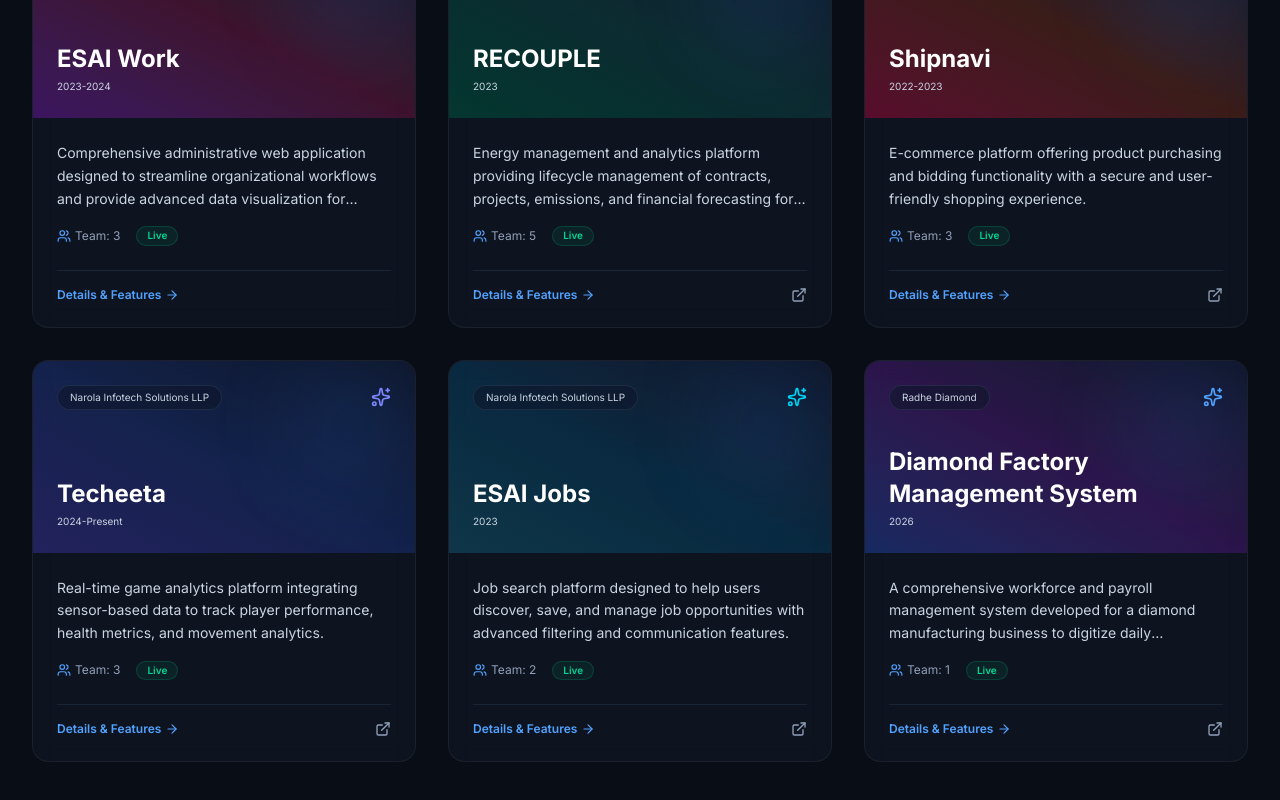
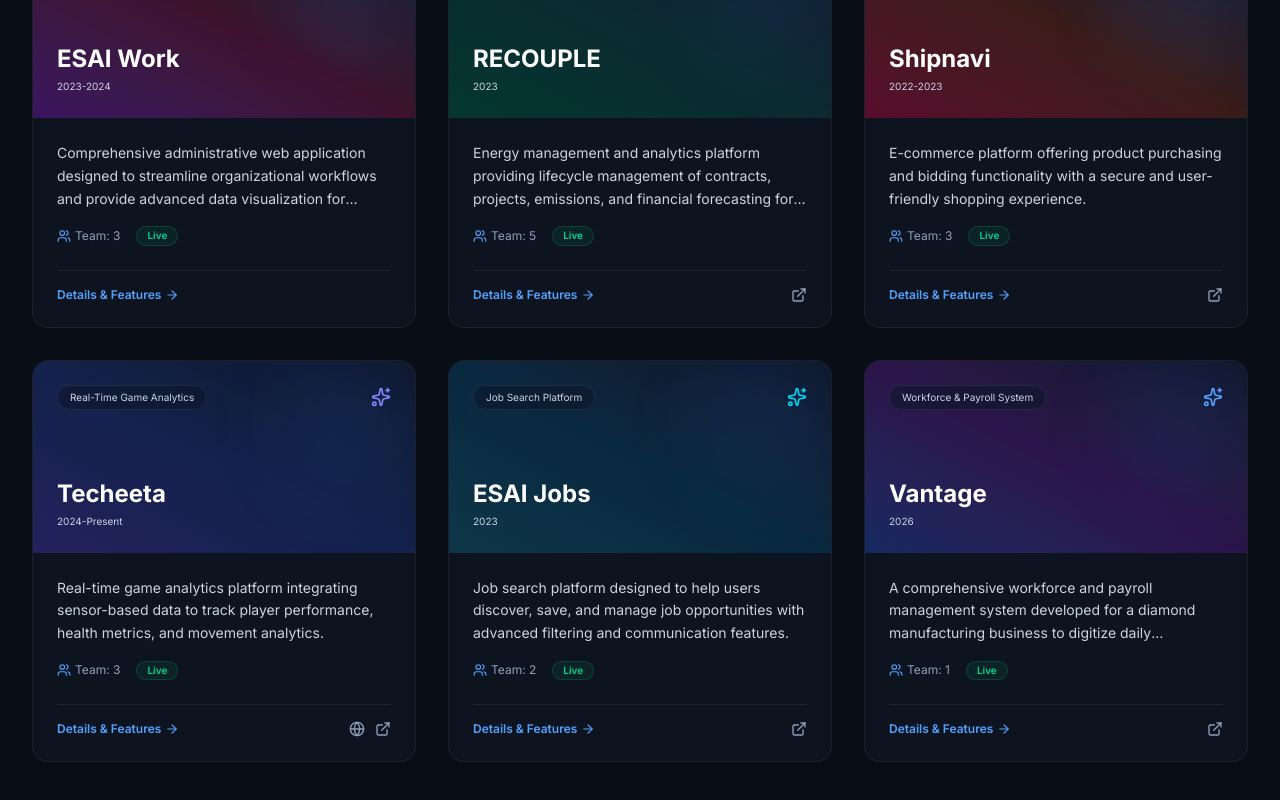
Before and after one commit to Ishanarola123/isha-portfolio, a Next.js app: page / in a window 1280 px wide. Shown: the part 4096-4896 px from the top of the page. Built offline with nearby package versions, Linux system fonts and the light colour scheme.

Commit message:
# fix the data of the projects portfolio

```diff
--- a/src/components/Projects.tsx
+++ b/src/components/Projects.tsx
@@ -1,7 +1,7 @@
 'use client';
 
 import React, { useState } from "react";
-import { ExternalLink, Users, X, Sparkles, FolderGit2, ArrowRight } from "lucide-react";
+import { ExternalLink, Users, X, Sparkles, FolderGit2, ArrowRight, Globe } from "lucide-react";
 import { Project } from "../types";
 
 interface ProjectsProps {
@@ -150,7 +150,7 @@
                   <div className="absolute top-0 right-0 w-32 h-32 bg-blue-500/10 rounded-full blur-2xl group-hover:scale-150 transition-transform"></div>
                   <div className="flex items-center justify-between z-10">
                     <span className="px-3 py-1 rounded-full text-[10px] font-mono bg-slate-900/60 text-slate-300 border border-slate-700/50">
-                      {project.company}
+                      {project.category || project.company}
                     </span>
                     <Sparkles className={`w-5 h-5 ${getIconColor(project.id)}`} />
                   </div>
@@ -193,6 +193,18 @@
                       <ArrowRight className="w-3.5 h-3.5 group-hover/btn:translate-x-1 transition-transform" />
                     </button>
 
+                    <div className="flex items-center gap-2.5">
+                      {project.marketingUrl && (
+                        <a
+                          href={project.marketingUrl}
+                          target="_blank"
+                          rel="noopener noreferrer"
+                          className="text-slate-400 hover:text-cyan-400 transition-colors"
+                          title="Visit Marketing Website"
+                        >
+                          <Globe className="w-4 h-4" />
+                        </a>
+                      )}
                       {project.liveUrl && (
                         <a
                           href={project.liveUrl}
@@ -204,6 +216,7 @@
                           <ExternalLink className="w-4 h-4" />
                         </a>
                       )}
+                    </div>
                   </div>
                 </div>
               </div>
@@ -223,9 +236,12 @@
               <X className="w-5 h-5" />
             </button>
 
-            <span className="text-[10px] font-mono uppercase tracking-widest text-blue-400 mb-2 block">
-              {activeProject.company}
+            <div className="flex items-center gap-2 mb-2">
+              <span className="text-[10px] font-mono uppercase tracking-widest text-cyan-400 bg-cyan-500/10 px-2.5 py-0.5 rounded border border-cyan-500/20">
+                {activeProject.category || activeProject.company}
               </span>
+              <span className="text-[10px] font-mono text-slate-400">• {activeProject.company}</span>
+            </div>
             <h3 className="text-2xl sm:text-3xl font-bold text-white mb-2">{activeProject.title}</h3>
 
             <div className="flex flex-wrap gap-2 mb-6">
@@ -252,21 +268,32 @@
               ))}
             </ul>
 
-            <div className="pt-4 border-t border-slate-800/80 flex items-center justify-between">
+            <div className="pt-4 border-t border-slate-800/80 flex items-center justify-between flex-wrap gap-3">
               <span className="text-xs text-slate-400 font-mono">
                 Duration: {activeProject.duration} | Team Size: {activeProject.teamSize}
               </span>
 
-              <div className="flex gap-3">
+              <div className="flex flex-wrap items-center gap-2.5">
+                {activeProject.marketingUrl && (
+                  <a
+                    href={activeProject.marketingUrl}
+                    target="_blank"
+                    rel="noopener noreferrer"
+                    className="flex items-center gap-1.5 px-4 py-2 bg-slate-800 hover:bg-slate-700 text-cyan-300 border border-cyan-500/30 rounded-full text-xs font-semibold shadow-md transition-colors"
+                  >
+                    <Globe className="w-3.5 h-3.5" />
+                    <span>Marketing Site</span>
+                  </a>
+                )}
                 {activeProject.liveUrl && (
                   <a
                     href={activeProject.liveUrl}
                     target="_blank"
                     rel="noopener noreferrer"
-                    className="flex items-center gap-1 px-4 py-2 bg-blue-600 hover:bg-blue-500 text-white rounded-full text-xs font-semibold shadow-md transition-colors"
+                    className="flex items-center gap-1.5 px-4 py-2 bg-blue-600 hover:bg-blue-500 text-white rounded-full text-xs font-semibold shadow-md transition-colors"
                   >
                     <span>View Live</span>
-                    <ExternalLink className="w-3 h-3" />
+                    <ExternalLink className="w-3.5 h-3.5" />
                   </a>
                 )}
                 <button
--- a/src/data/portfolio.json
+++ b/src/data/portfolio.json
@@ -139,6 +139,7 @@
     {
       "id": 1,
       "title": "ESAI Work",
+      "category": "Admin & Analytics Portal",
       "company": "Narola Infotech Solutions LLP",
       "teamSize": 3,
       "technologies": [
@@ -172,6 +173,7 @@
     {
       "id": 2,
       "title": "RECOUPLE",
+      "category": "Energy Management & ESG",
       "company": "Narola Infotech Solutions LLP",
       "teamSize": 5,
       "technologies": [
@@ -215,6 +217,7 @@
     {
       "id": 3,
       "title": "Shipnavi",
+      "category": "E-Commerce & Bidding",
       "company": "Narola Infotech Solutions LLP",
       "teamSize": 3,
       "technologies": [
@@ -249,6 +252,7 @@
     {
       "id": 4,
       "title": "Techeeta",
+      "category": "Real-Time Game Analytics",
       "company": "Narola Infotech Solutions LLP",
       "teamSize": 3,
       "technologies": [
@@ -291,6 +295,7 @@
     {
       "id": 5,
       "title": "ESAI Jobs",
+      "category": "Job Search Platform",
       "company": "Narola Infotech Solutions LLP",
       "teamSize": 2,
       "technologies": [
@@ -320,7 +325,8 @@
     },
     {
       "id": 6,
-      "title": "Diamond Factory Management System",
+      "title": "Vantage",
+      "category": "Workforce & Payroll System",
       "company": "Radhe Diamond",
       "teamSize": 1,
       "technologies": [
@@ -335,7 +341,7 @@
         "PDF Export",
         "CSV Export"
       ],
-      "liveUrl": "https://diamond-web-nu.vercel.app/report",
+      "liveUrl": "https://diamond-web-nu.vercel.app",
       "description": "A comprehensive workforce and payroll management system developed for a diamond manufacturing business to digitize daily production tracking, employee management, salary calculation, withdrawals, and monthly payroll reporting. The application automates manual payroll processes, improves operational efficiency, and provides detailed reporting with export capabilities.",
       "features": [
         "Secure admin authentication and protected dashboard",
--- a/src/types/index.ts
+++ b/src/types/index.ts
@@ -29,11 +29,14 @@
 export interface Project {
   id: number;
   title: string;
+  category?: string;
   company: string;
   teamSize: number;
   technologies: string[];
   liveUrl?: string;
   stageUrl?: string;
+  testUrl?: string;
+  marketingUrl?: string;
   description: string;
   features: string[];
   status?: "Live" | "Completed" | "In Development" | string;
```
Lines whose indentation alone changed are shown as unchanged.
